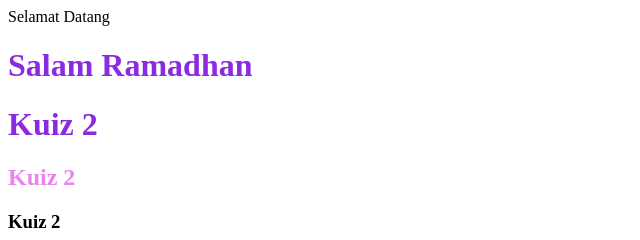
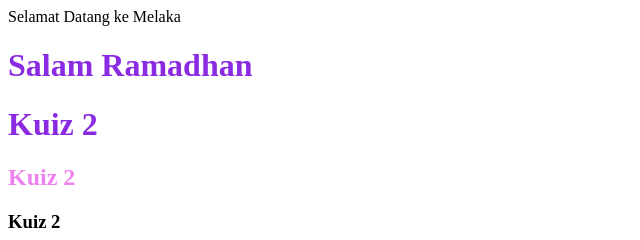
Before and after one commit to aliaatrhaziz/kuiz-2, a plain HTML site: page index.html in a window 1280 px wide. Shown: the full height of the page, 0-640 px from the left. Drawn offline with Linux system fonts and the light colour scheme.

Commit message:
Menambah ayat di index.html

```diff
--- a/index.html
+++ b/index.html
@@ -8,7 +8,7 @@
     <link rel="stylesheet" href="style.css">
 </head>
 <body>
-    <header>Selamat Datang</header>
+    <header>Selamat Datang ke Melaka</header>
     <h1>Salam Ramadhan</h1>
     <h1>Kuiz 2</h1>
     <h2>Kuiz 2</h2>
```
